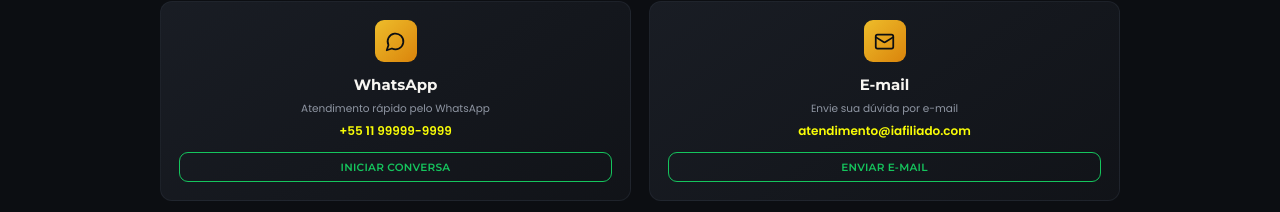
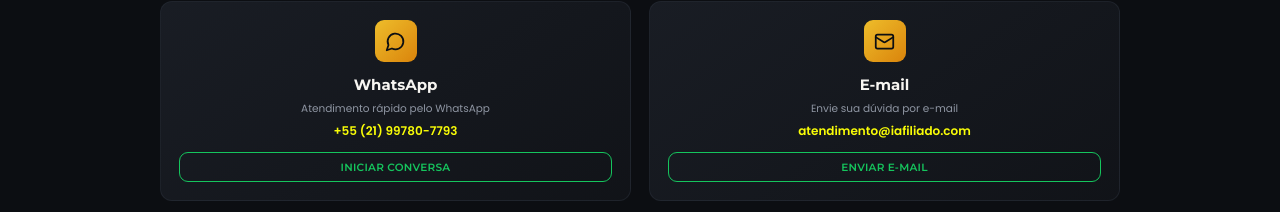
Before and after one commit to fflf01/iAfiliado-v2, a React (Vite) app: page /suporte in a window 1280 px wide. Shown: the part 335-547 px from the top of the page. Built offline with nearby package versions, Linux system fonts and the light colour scheme; no server answers.

Commit message:
chore: reorganizar docs e ajustar Suporte

```diff
--- a/src/pages/Suporte.tsx
+++ b/src/pages/Suporte.tsx
@@ -23,7 +23,7 @@
     icon: MessageCircle,
     title: "WhatsApp",
     description: "Atendimento rápido pelo WhatsApp",
-    contact: "+55 11 99999-9999",
+    contact: "+55 (21) 99780-7793",
     action: "Iniciar Conversa",
   },
   {
@@ -202,6 +202,15 @@
                       )}&su=${subject}&body=${body}`;
                       window.open(gmailUrl, "_blank", "noopener,noreferrer");
                     }
+
+                    if (method.title === "WhatsApp") {
+                      const phoneNumber = "5521997807793";
+                      const message = encodeURIComponent(
+                        "Olá, equipe de suporte iAfiliado, preciso de ajuda.",
+                      );
+                      const whatsappUrl = `https://wa.me/${phoneNumber}?text=${message}`;
+                      window.open(whatsappUrl, "_blank", "noopener,noreferrer");
+                    }
                   }}
                 >
                   {method.action}
```
